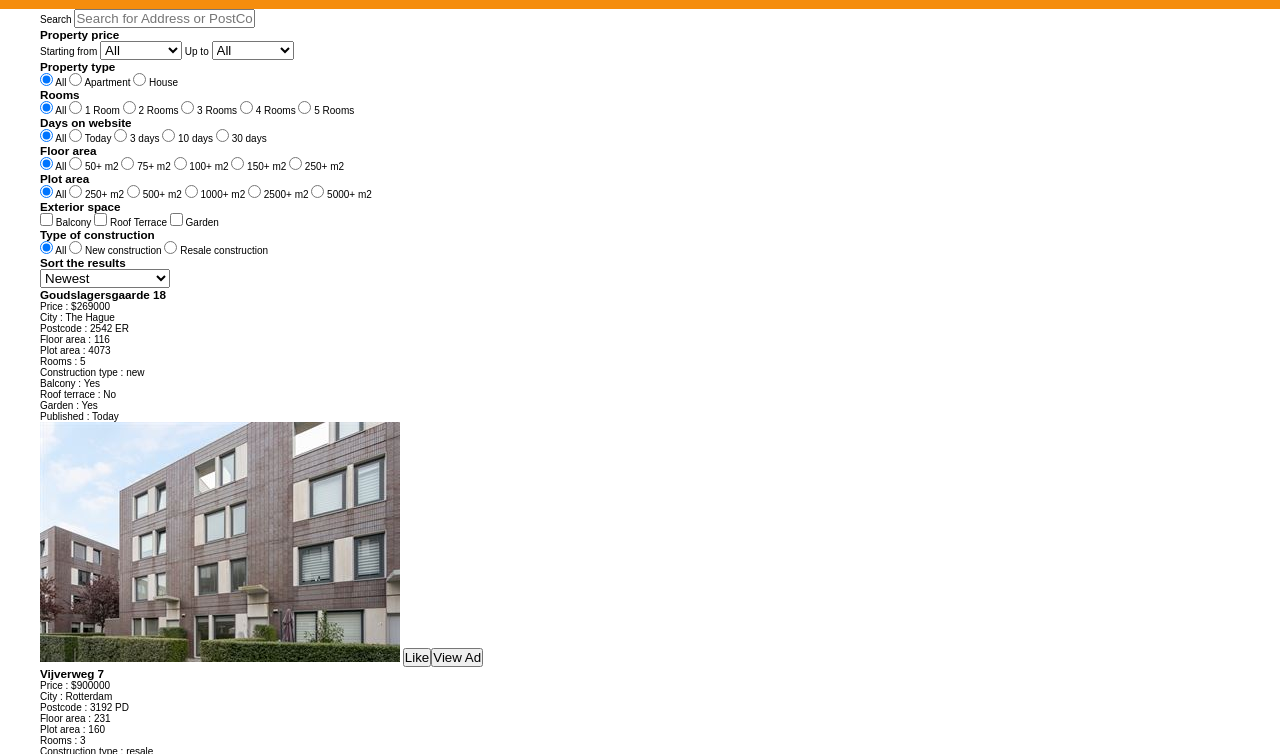
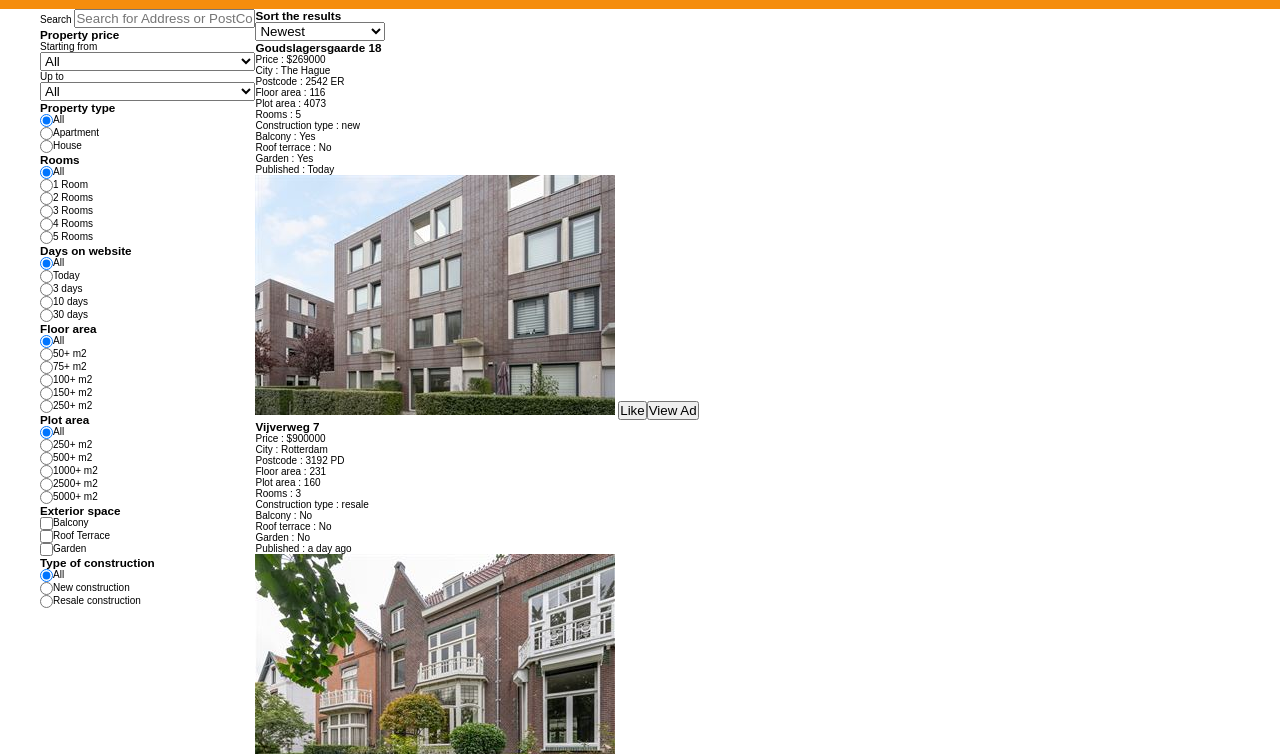
Before and after one commit to berinaptula/Real-Estate-Website, a website: page index.html in a window 1280 px wide. Shown: the part 45-799 px from the top of the page. Drawn offline with nearby package versions, Linux system fonts and the light colour scheme.

Commit message:
Group the search filters *Group the search filters in order to style them better, with each input-label group having their own div tag.

```diff
--- a/index.html
+++ b/index.html
@@ -26,7 +26,8 @@
         </div>
     </nav>
     <div class="container">
-        <div class="filter-options">
+        <div class="landing-page">
+            <div class="sidebar">
                 <form class="search">
                     <div class="propertySearch">
                         <label for="search">Search</label>
@@ -34,8 +35,9 @@
                     </div>
                 </form>
                 <form class="filters">
-                <div class="filter-options__area propertyPrice">
+                    <div class="sidebar__options propertyPrice">
                         <h3>Property price</h3>
+                        <div class="sidebar__options--block">
                             <label for="min-price">Starting from</label>
                             <select class="min-price" name="min-price">
                                 <option value="0">All</option>
@@ -57,94 +59,163 @@
                                 <option value="2000000">2.000.000</option>
                             </select>
                         </div>
-                <div class="filter-options__area propertyType">
+                    </div>
+                    <div class="sidebar__options propertyType">
                         <h3>Property type</h3>
+                        <div class="select-group">
                             <input type="radio" id="type-all" class='radio' name="type" value="all" checked>
                             <label for="type-all">All</label>
+                        </div>
+                        <div class="select-group">
                             <input type="radio" id="type-apartment" class='radio' name="type" value="apartment">
                             <label for="type-apartment">Apartment</label>
+                        </div>
+                        <div class="select-group">
                             <input type="radio" id="type-house" class='radio' name="type" value="house">
                             <label for="type-house">House</label>
                         </div>
-                <div class="filter-options__area propertyRooms">
+                    </div>
+                    <div class="sidebar__options propertyRooms">
                         <h3>Rooms</h3>
+                        <div class="select-group">
                             <input type="radio" id="rooms-all" class='radio' name="rooms" value="999999999" checked>
                             <label for="rooms-all">All</label>
+                        </div>
+                        <div class="select-group">
                             <input type="radio" id="room-1" class='radio' name="rooms" value="1">
                             <label for="room-1">1 Room</label>
+                        </div>
+                        <div class="select-group">
                             <input type="radio" id="room-2" class='radio' name="rooms" value="2">
                             <label for="room-2">2 Rooms</label>
+                        </div>
+                        <div class="select-group">
                             <input type="radio" id="room-3" class='radio' name="rooms" value="3">
                             <label for="room-3">3 Rooms</label>
+                        </div>
+                        <div class="select-group">
                             <input type="radio" id="room-4" class='radio' name="rooms" value="4">
                             <label for="room-4">4 Rooms</label>
+                        </div>
+                        <div class="select-group">
                             <input type="radio" id="room-5" class='radio' name="rooms" value="5">
                             <label for="room-5">5 Rooms</label>
                         </div>
-                <div class="filter-options__area propertyDaysOnWebsite">
+                    </div>
+                    <div class="sidebar__options propertyDaysOnWebsite">
                         <h3>Days on website</h3>
+                        <div class="select-group">
                             <input type="radio" id="days-all" class='radio' name="days" value="9999999999999" checked>
                             <label for="days-all">All</label>
+                        </div>
+                        <div class="select-group">
                             <input type="radio" id="day-today" class='radio' name="days" value="0">
                             <label for="day-today">Today</label>
+                        </div>
+                        <div class="select-group">
                             <input type="radio" id="day-3" class='radio' name="days" value="3">
                             <label for="day-3">3 days</label>
+                        </div>
+                        <div class="select-group">
                             <input type="radio" id="day-10" class='radio' name="days" value="10">
                             <label for="dat-10">10 days</label>
+                        </div>
+                        <div class="select-group">
                             <input type="radio" id="day-30" class='radio' name="days" value="30">
                             <label for="day-30">30 days</label>
                         </div>
-                <div class="filter-options__area propertyFloorArea">
+                    </div>
+                    <div class="sidebar__options propertyFloorArea">
                         <h3>Floor area</h3>
-                    <input type="radio" id="floor-all" class='radio' name="floorArea" value="99999999999" checked>
+                        <div class="select-group">
+                            <input type="radio" id="floor-all" class='radio' name="floorArea" value="99999999999"
+                                checked>
                             <label for="floor-all">All</label>
+                        </div>
+                        <div class="select-group">
                             <input type="radio" id="floor-50m2" class='radio' name="floorArea" value="50">
                             <label for="floor-50m2">50+ m2</label>
+                        </div>
+                        <div class="select-group">
                             <input type="radio" id="floor-75m2" class='radio' name="floorArea" value="75">
                             <label for="floor-75m2">75+ m2</label>
+                        </div>
+                        <div class="select-group">
                             <input type="radio" id="floor-100m2" class='radio' name="floorArea" value="100">
                             <label for="floor-100m2">100+ m2</label>
+                        </div>
+                        <div class="select-group">
                             <input type="radio" id="floor-150m2" class='radio' name="floorArea" value="150">
                             <label for="floor-150m2">150+ m2</label>
+                        </div>
+                        <div class="select-group">
                             <input type="radio" id="floor-250m2" class='radio' name="floorArea" value="250">
                             <label for="floor-250m2">250+ m2</label>
                         </div>
-                <div class="filter-options__area propertyPlotArea">
+                    </div>
+                    <div class="sidebar__options propertyPlotArea">
                         <h3>Plot area</h3>
-                    <input type="radio" id="plot-all" class='radio' name="plot-area" value="99999999999" checked>
+                        <div class="select-group">
+                            <input type="radio" id="plot-all" class='radio' name="plot-area" value="99999999999"
+                                checked>
                             <label for="plot-all">All</label>
+                        </div>
+                        <div class="select-group">
                             <input type="radio" id="plot-250m2" class='radio' name="plot-area" value="250">
                             <label for="plot-250m2">250+ m2</label>
+                        </div>
+                        <div class="select-group">
                             <input type="radio" id="plot-500m2" class='radio' name="plot-area" value="500">
                             <label for="plot-500m2">500+ m2</label>
+                        </div>
+                        <div class="select-group">
                             <input type="radio" id="plot-1000m2" class='radio' name="plot-area" value="1000">
                             <label for="plot-1000m2">1000+ m2</label>
+                        </div>
+                        <div class="select-group">
                             <input type="radio" id="plot-2500m2" class='radio' name="plot-area" value="2500">
                             <label for="plot-2500m2">2500+ m2</label>
+                        </div>
+                        <div class="select-group">
                             <input type="radio" id="plot-5000m2" class='radio' name="plot-area" value="5000">
                             <label for="plot-5000m2">5000+ m2</label>
                         </div>
-                <div class="filter-options__area exteriorSpace">
+                    </div>
+                    <div class="sidebar__options exteriorSpace">
                         <h3>Exterior space</h3>
+                        <div class="select-group">
                             <input type="checkbox" id="balcony" value="balcony">
                             <label for="balcony">Balcony</label>
+                        </div>
+                        <div class="select-group">
                             <input type="checkbox" id="roof-terrace" value="roof-terrace">
                             <label for="roof-terrace">Roof Terrace</label>
+                        </div>
+                        <div class="select-group">
                             <input type="checkbox" id="garden" value="garden">
                             <label for="garden">Garden</label>
                         </div>
-                <div class="filter-options__area propertyPlotArea">
+                    </div>
+                    <div class="sidebar__options propertyPlotArea">
                         <h3>Type of construction</h3>
-                    <input type="radio" id="all-construction" class='radio' name="construction" value="all" checked>
+                        <div class="select-group">
+                            <input type="radio" id="all-construction" class='radio' name="construction" value="all"
+                                checked>
                             <label for="all-construction">All</label>
+                        </div>
+                        <div class="select-group">
                             <input type="radio" id="new-construction" class='radio' name="construction" value="new">
                             <label for="new-construction">New construction</label>
-                    <input type="radio" id="resale-construction" class='radio' name="construction" value="resale">
+                        </div>
+                        <div class="select-group">
+                            <input type="radio" id="resale-construction" class='radio' name="construction"
+                                value="resale">
                             <label for="resale-construction">Resale construction</label>
+                        </div>
                     </div>
                 </form>
             </div>
-        <div class="properties">
+            <main class="properties">
                 <form class="sort-results">
                     <h3>Sort the results</h3>
                     <select class="sortBy">
@@ -160,6 +231,7 @@
                 </form>
                 <div class="properties-container">
                 </div>
+            </main>
         </div>
     </div>
     <script src="https://cdnjs.cloudflare.com/ajax/libs/moment.js/2.24.0/moment-with-locales.js"></script>
--- /dev/null
+++ b/sass/_filters.scss
@@ -0,0 +1,19 @@
+.sidebar {
+    display: flex;
+    flex-direction: column;
+
+    &__options {
+        display: flex;
+
+        flex-direction: column;
+
+        &--block {
+            display: flex;
+            flex-direction: column;
+        }
+    }
+
+    .select-group {
+        display: flex;
+    }
+}
--- /dev/null
+++ b/sass/_landing-page.scss
@@ -0,0 +1,4 @@
+.landing-page {
+    display: flex;
+
+}
--- a/sass/main.scss
+++ b/sass/main.scss
@@ -1,5 +1,6 @@
 @import "base.scss";
 @import "top-bar";
+@import "landing-page";
 @import "filters";
 @import "liked-properties";
 @import "property";
```
Also changed, not shown: css/style.css, sass/_filters.sass (deleted). Lines whose indentation alone changed are shown as unchanged.
